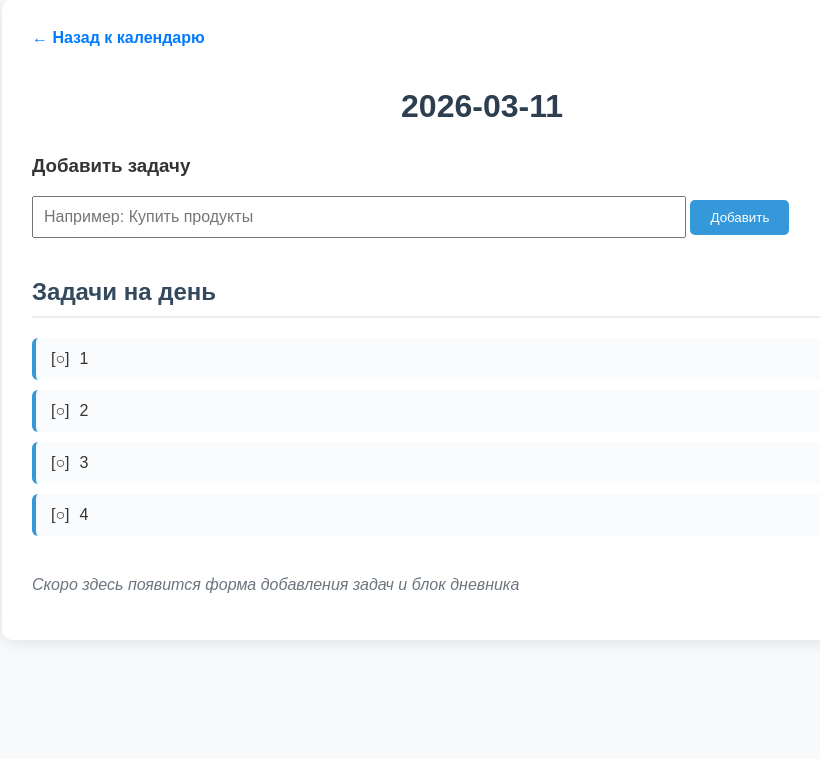
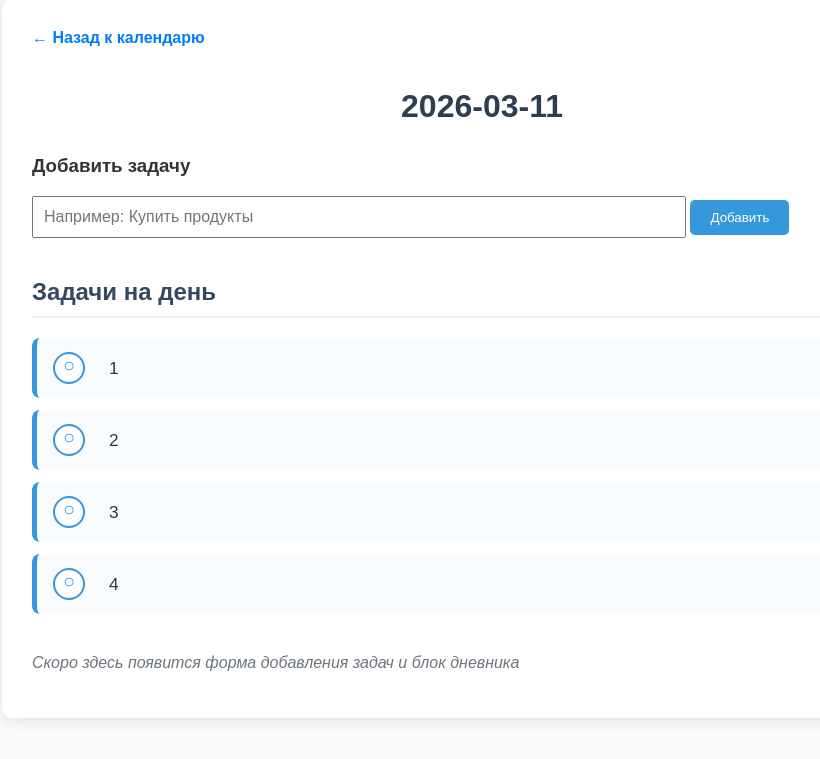
Before and after one commit to Ruslan13-gold/daily-planner, a Flask app: page /day/2026-03-11 in a window 1280 px wide. Shown: the part 21-780 px from the top of the page, without its empty margins (158-978 px from the left). Run offline with Flask 3, Linux system fonts and the light colour scheme.

Commit message:
Добавлены чекбоксы

```diff
--- a/app.py
+++ b/app.py
@@ -75,7 +75,21 @@ def day_detail(date):
         date=date
     )
 
+@app.route('/toggle_task/<int:task_id>', methods = ['POST'])
+def toggle_task(task_id):
+    """
+    Переключает статус задачи (выполнена / не выполнена).
+    Используется для чекбокса.
+    """
+    # Находим задачу по ID или возвращаем 404, если не найдена
+    task = Task.query.get_or_404(task_id)
 
+    #Инвертируем значение done
+    task.done = not task.done
+
+    db.session.commit()
+
+    return redirect(url_for('day_detail', date=task.date))
 
 if __name__ == '__main__':
     with app.app_context():
--- a/templates/day.html
+++ b/templates/day.html
@@ -71,6 +71,69 @@
             text-align: center;
             padding: 20px;
         }
+
+
+        .task-list {
+            list-style: none;
+            padding: 0;
+            margin: 20px 0;
+        }
+
+        .task-item {
+            background: #f9fcff;
+            padding: 14px 16px;
+            margin-bottom: 12px;
+            border-radius: 8px;
+            border-left: 5px solid #3498db;
+            display: flex;
+            align-items: center;
+            transition: all 0.18s ease;
+        }
+
+        .task-item:hover {
+            background: #eef7ff;
+            box-shadow: 0 2px 8px rgba(0,0,0,0.08);
+            transform: translateX(4px);
+        }
+
+        .checkbox-btn {
+            background: none;
+            border: none;
+            padding: 0;
+            margin-right: 14px;
+            cursor: pointer;
+        }
+
+        .checkbox {
+            display: inline-block;
+            width: 28px;
+            height: 28px;
+            border: 2.5px solid #3498db;
+            border-radius: 50%;
+            font-size: 20px;
+            line-height: 23px;
+            text-align: center;
+            color: #3498db;
+            background: white;
+            transition: all 0.25s ease;
+        }
+
+        .checkbox.checked {
+            background: #3498db;
+            color: white;
+            border-color: #2980b9;
+        }
+
+        .task-text {
+            flex: 1;
+            font-size: 1.08em;
+        }
+
+        .task-item.done .task-text {
+            text-decoration: line-through;
+            color: #7f8c8d;
+            opacity: 0.85;
+        }
     </style>
 </head>
 <body>
@@ -101,9 +164,17 @@
             {% if tasks %}
                 <ul class="task-list">
                     {% for task in tasks %}
-                        <li class="task-item">
-                            <span>[{% if task.done %}✓{% else %}○{% endif %}]</span>
-                            <span class="task-text {% if task.done %}task-done{% endif %}">
+                        <li class="task-item {% if task.done %}done{% endif %}">
+                            <!-- Кликабельный чекбокс через скрытую форму -->
+                            <form method="POST" action="{{ url_for('toggle_task', task_id=task.id) }}" style="display: inline;">
+                                <button type="submit" class="checkbox-btn">
+                                    <span class="checkbox {% if task.done %}checked{% endif %}">
+                                        {% if task.done %}✓{% else %}○{% endif %}
+                                    </span>
+                                </button>
+                            </form>
+
+                            <span class="task-text">
                                 {{ task.text }}
                             </span>
                         </li>
```
Also changed, not shown: instance/database.db.
